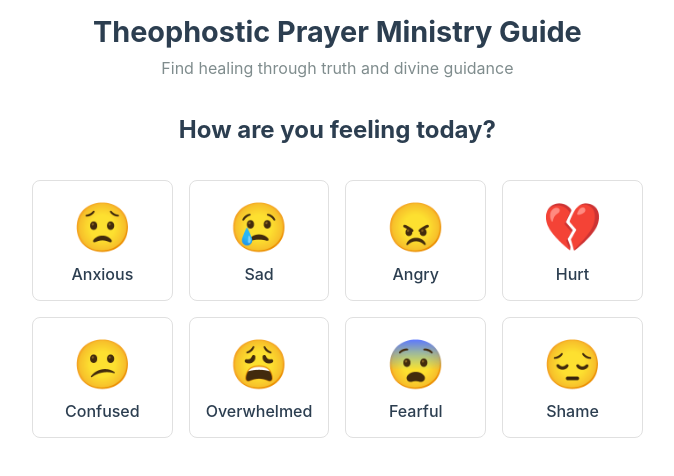
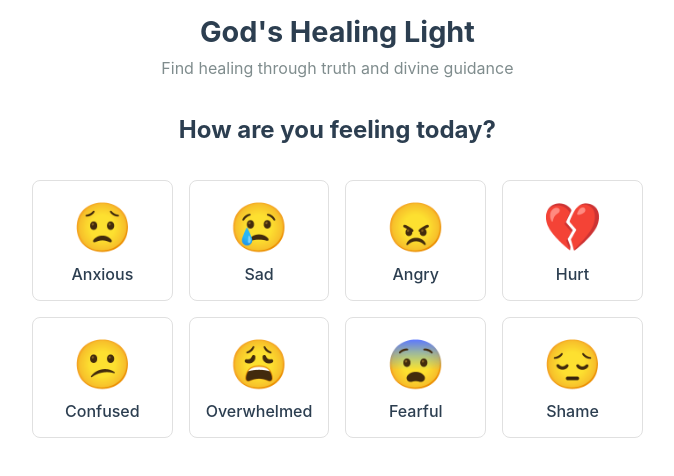
Before and after one commit to mattofsawdust/GodsLight, a React (Vite) app: page / in a window 1280 px wide. Shown: the top 476 px of the page, without its empty margins (0-674 px from the left). Built offline with nearby package versions, Linux system fonts and the light colour scheme.

Commit message:
Update app name to God's Healing Light

```diff
--- a/src/App.jsx
+++ b/src/App.jsx
@@ -20,7 +20,7 @@
   return (
     <div className="app">
       <header className="app-header">
-        <h1>Theophostic Prayer Ministry Guide</h1>
+        <h1>God's Healing Light</h1>
         <p>Find healing through truth and divine guidance</p>
       </header>
 
```
